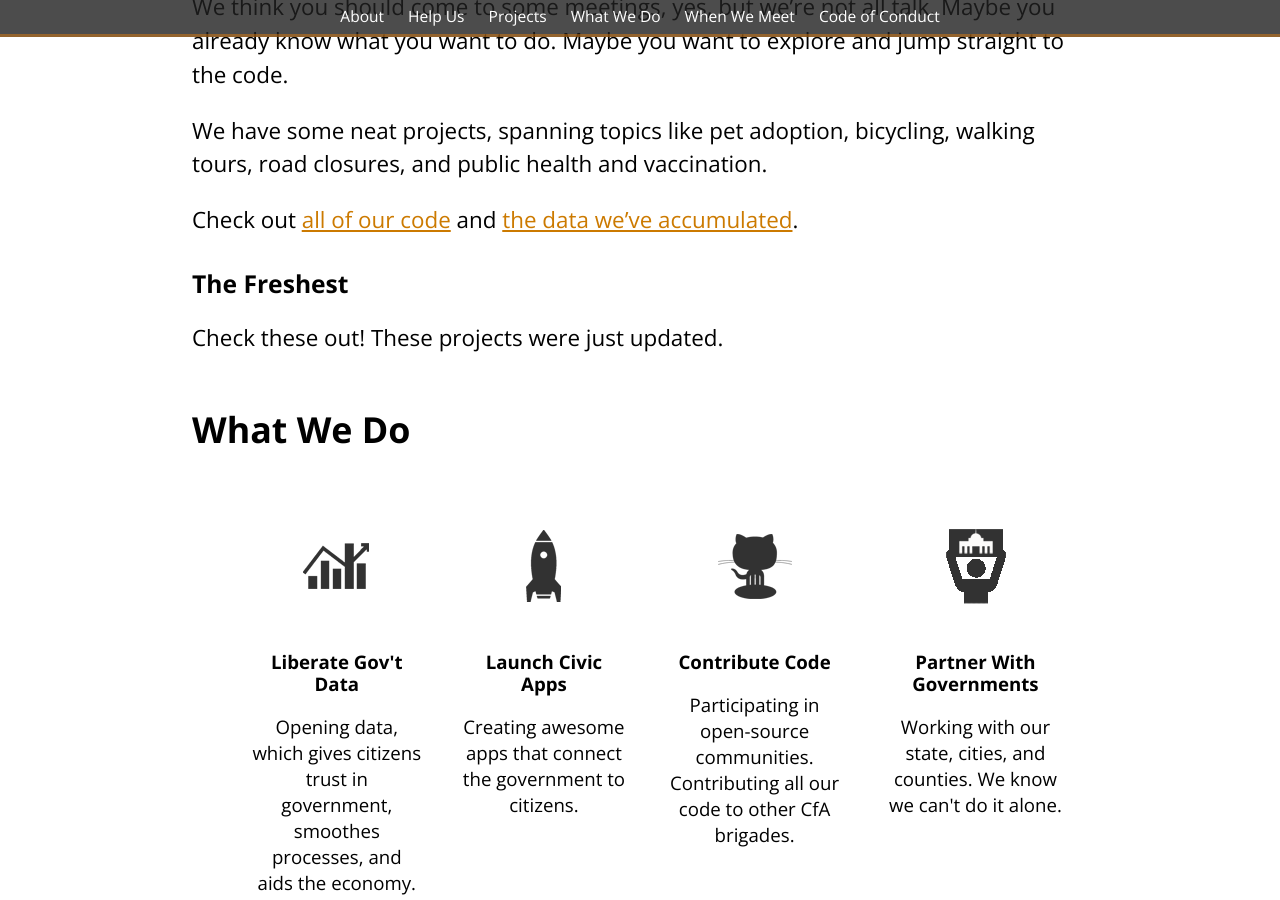
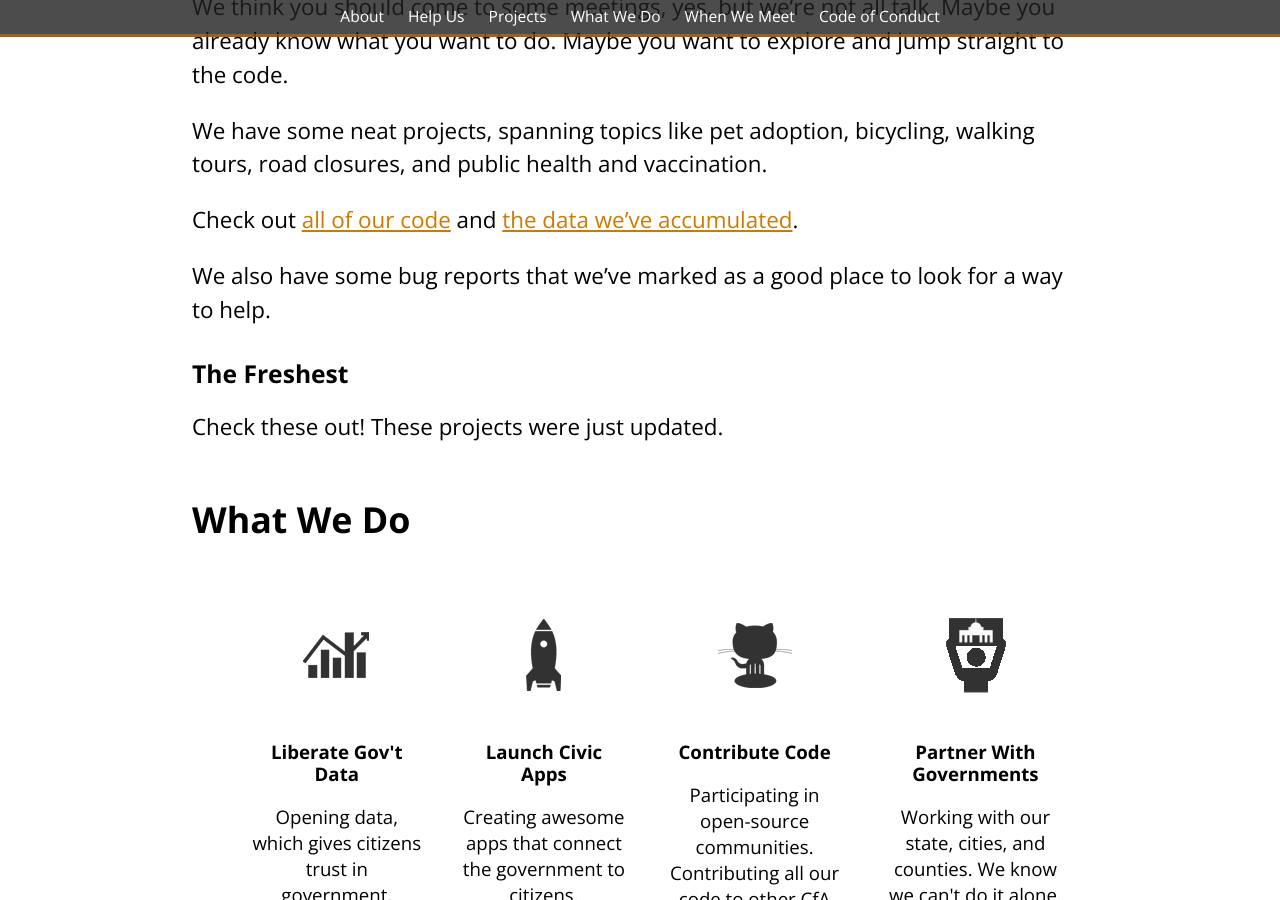
Before and after one commit to cforlando/cforlando.github.io, a Jekyll site: the page built from index.md, in a window 1280 px wide and 900 px high, scrolled down 1789 px. Built offline with Jekyll 4.4.1, drawn with Linux system fonts in a browser that asks for light colours; a style sheet for code colours, icons or effects is not loaded.

Commit message:
Add help-me bugs to web site

```diff
--- a/index.md
+++ b/index.md
@@ -81,6 +81,9 @@ walking tours, road closures, and public health and vaccination.
 Check out [all of our code](https://github.com/cforlando/) and [the
 data we've accumulated](https://brigades.opendatanetwork.com/brigade?brigade=Code%20for%20Orlando).
 
+We also have some bug reports that we've marked as a good place to look for a way to help.
+
+<ul id="help-me-bugs"></ul>
 
 The Freshest
 ------------
@@ -88,3 +91,5 @@ The Freshest
 Check these out! These projects were just updated.
 
 <ol class="flatlist" id="most-recently-updated-repos"></ol><!--- This is programatically filled. -->
+
+<script src="images/cfo-help-bugs.js"></script>
```
